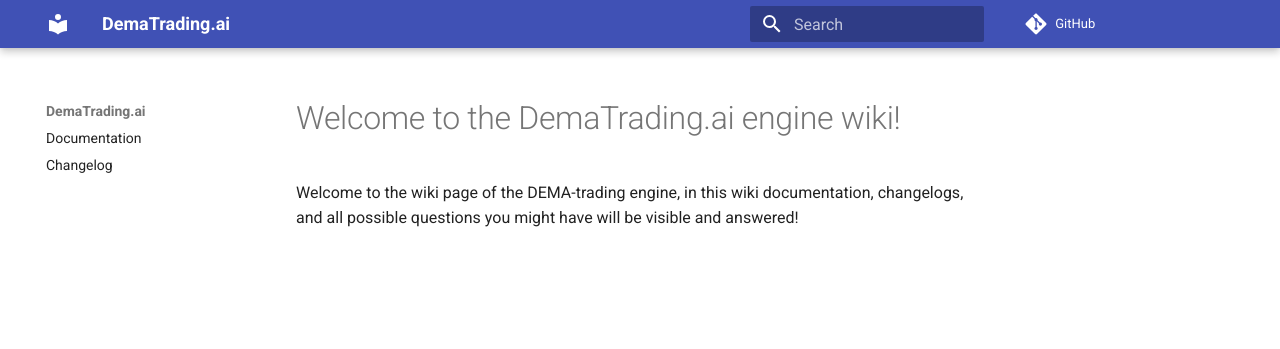
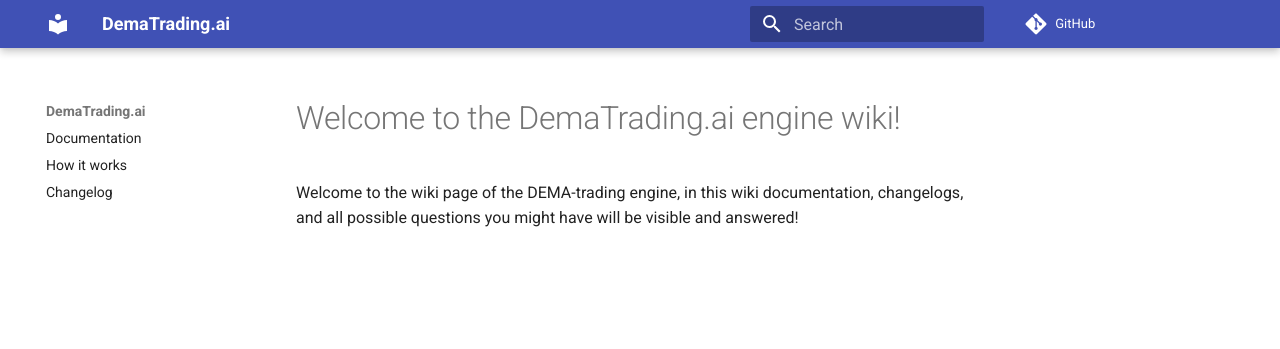
Before and after one commit to dema-trading-ai/engine, an MkDocs documentation site: the page built from docs/index.md, in a window 1280 px wide. Shown: the top 349 px of the page. Built offline with MkDocs 1.6.1 and Material for MkDocs 9.7.7, drawn with Linux system fonts in a browser that asks for light colours; comment, search, counter and statistics services are not loaded.

Commit message:
Update mkdocs.yml

```diff
--- a/mkdocs.yml
+++ b/mkdocs.yml
@@ -1,6 +1,7 @@
 site_name: DemaTrading.ai
 nav:
     - Documentation: documentation.md
+    - How it works: Hitw.md
     - Changelog: changelog.md
 theme: material
 repo_url: https://github.com/dema-trading-ai/engine
```
